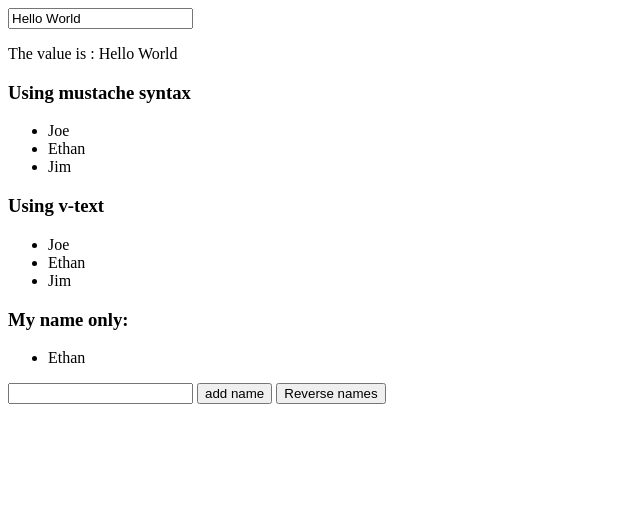
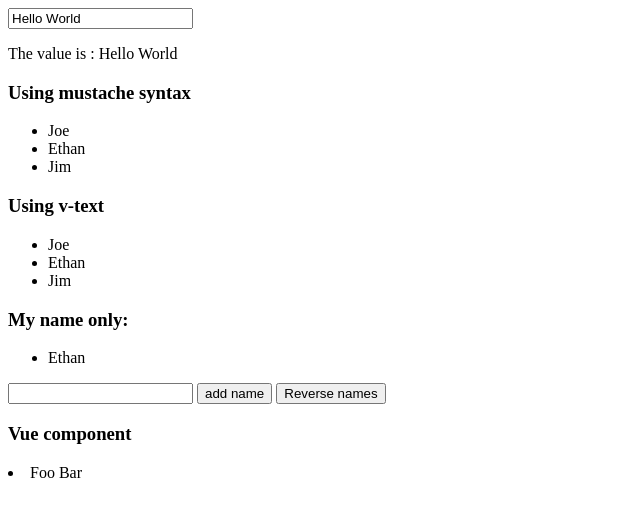
Before and after one commit to ethanvernon/vue-practice-laracast, a plain HTML site: page index.html in a window 1280 px wide. Shown: the whole page, without its empty margins (0-640 px from the left). Drawn offline with nearby package versions, Linux system fonts and the light colour scheme.

Commit message:
using a vue component

```diff
--- a/index.html
+++ b/index.html
@@ -41,9 +41,16 @@
 		<input @keyup.enter='addName' type='text' v-model='newName'>
 		<button :class="{ 'button-used-class': buttonUsed }" :title="buttonTitle" @click='addName' id='name-button'>add name</button>
 		<button @click='reverseNames'>Reverse names</button>
+
+		<h3>Vue component</h3>
+		<div id='component'>
+			<practice-component></practice-component>
+		</div>
 	</div>
 
 	<script src="https://cdn.jsdelivr.net/npm/vue"></script>
+
+	<script src="main.js"></script>
 
 	<script>
 		Vue.config.devtools = true;
--- /dev/null
+++ b/main.js
@@ -0,0 +1,10 @@
+Vue.component('practice-component', {
+
+	template: '<li>Foo Bar</li>'
+
+});
+
+
+new Vue({
+	el: '#component'
+})
```
